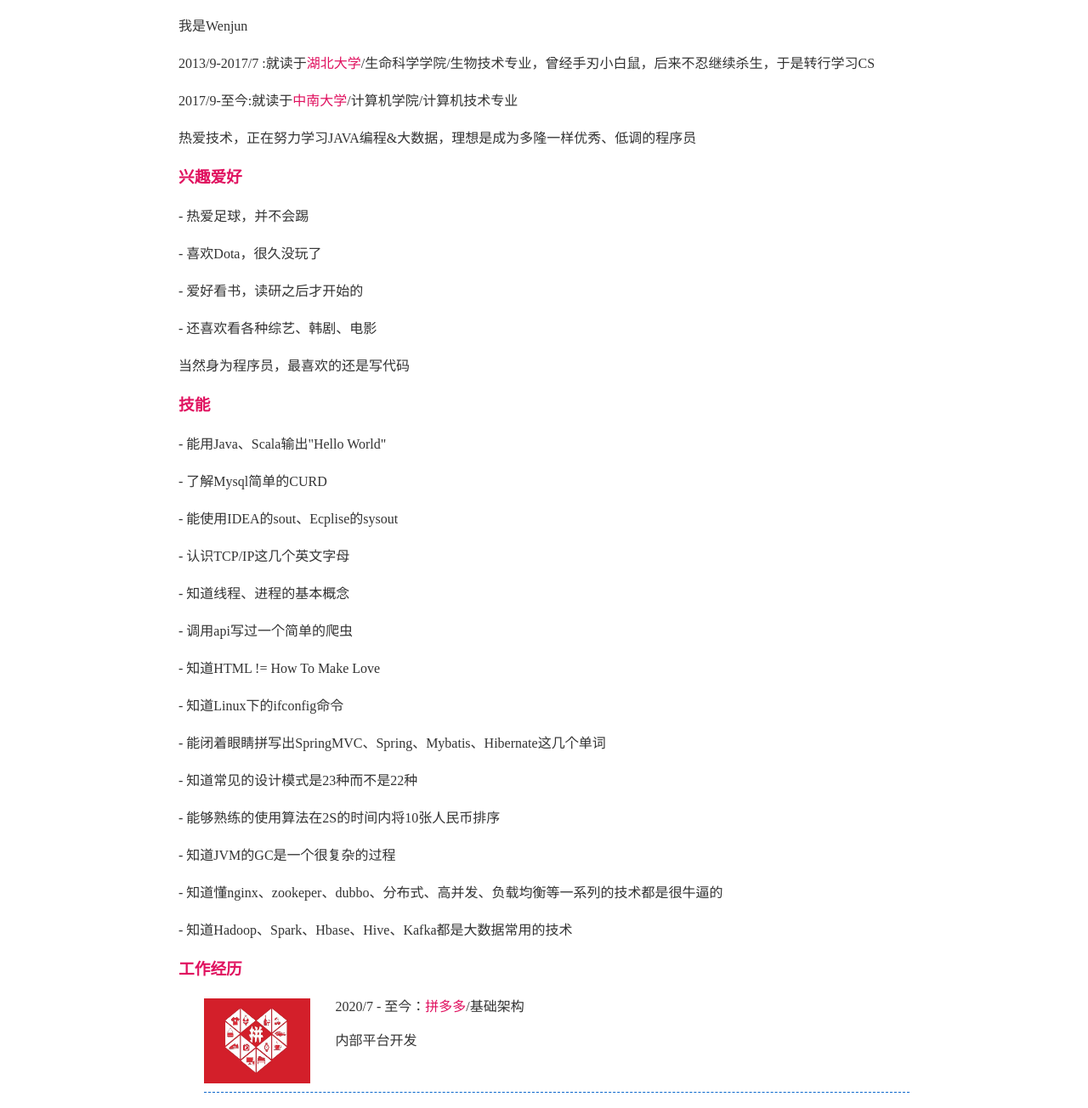
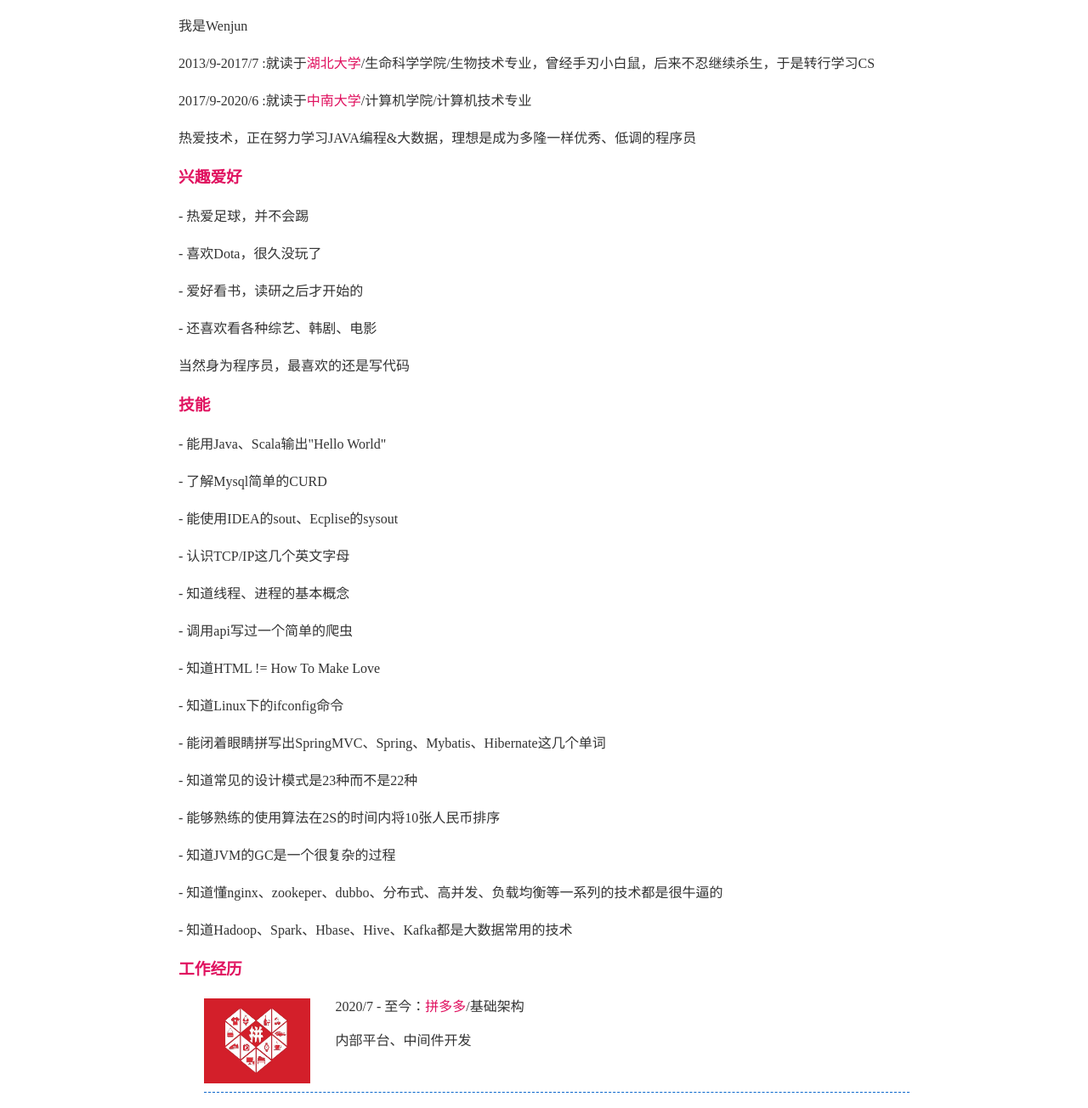
Before and after one commit to ruanwenjun/ruanwenjun.github.io, a Jekyll site: the page built from about/about.html, in a window 1280 px wide. Shown: the part 184-1488 px from the top of the page at 85% size. Built offline with Jekyll 4.4.1, drawn with Linux system fonts in a browser that asks for light colours; nearby versions of some CDN libraries; comment, search, counter and statistics services are not loaded.

Commit message:
update graduate time

```diff
--- a/about/about.html
+++ b/about/about.html
@@ -12,7 +12,7 @@ title: About
 	<p>我是Wenjun</p>
 	<p>2013/9-2017/7 :就读于<a href="http://www.hubu.edu.cn/">湖北大学</a>/生命科学学院/生物技术专业，曾经手刃小白鼠，后来不忍继续杀生，于是转行学习CS</p>
 
-	<p>2017/9-至今:就读于<a href="http://www.csu.edu.cn/">中南大学</a>/计算机学院/计算机技术专业</p>
+	<p>2017/9-2020/6 :就读于<a href="http://www.csu.edu.cn/">中南大学</a>/计算机学院/计算机技术专业</p>
 
 	<p>热爱技术，正在努力学习JAVA编程&大数据，理想是成为多隆一样优秀、低调的程序员</p>
 
@@ -50,7 +50,7 @@ title: About
             </div>
             <div style="float:left;line-height:20px;width:70%;">
                 <p>2020/7 -  至今：<a href="https://www.pinduoduo.com/">拼多多</a>/基础架构</p>
-                <p>内部平台开发</p>
+                <p>内部平台、中间件开发</p>
             </div>
         </li>
 
```
